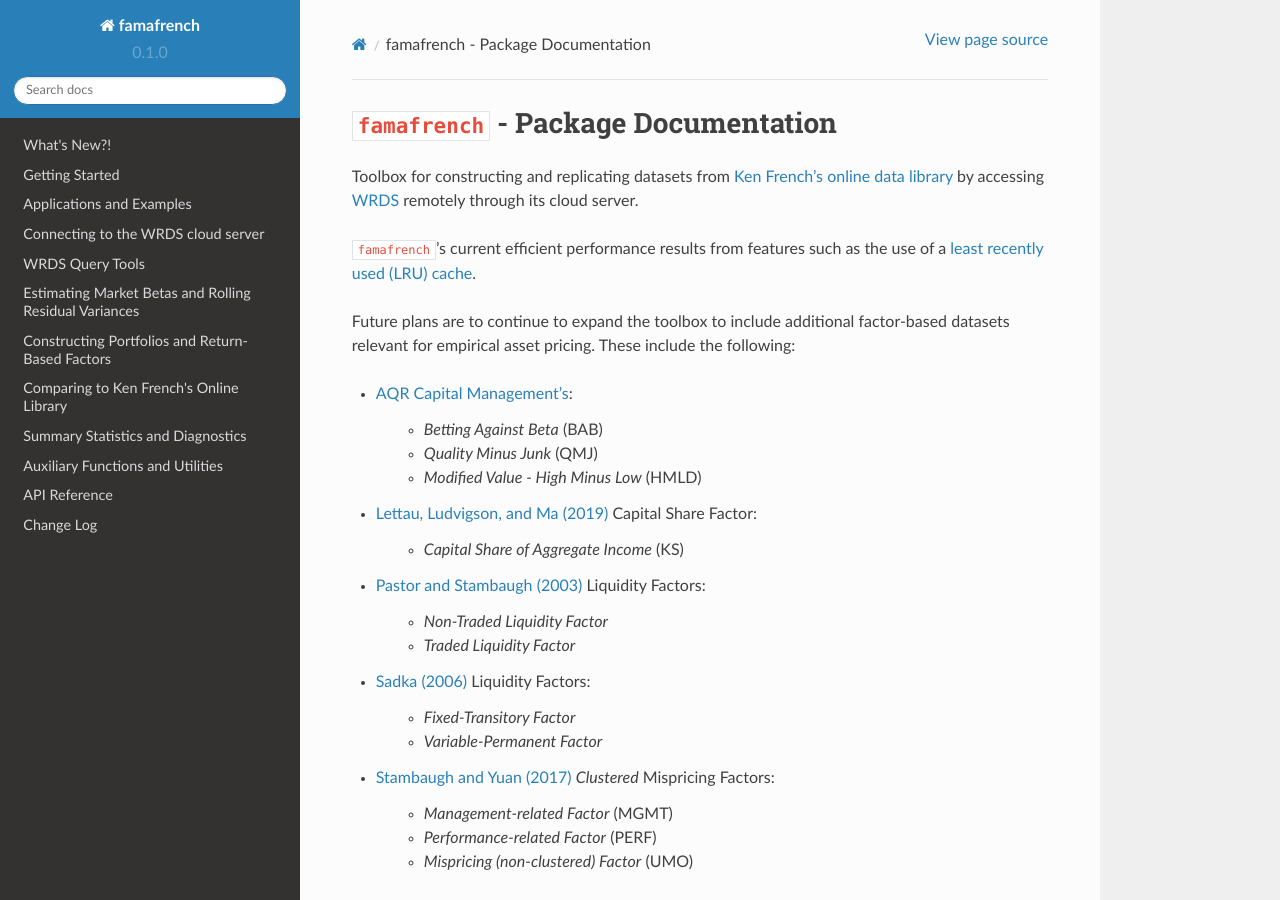
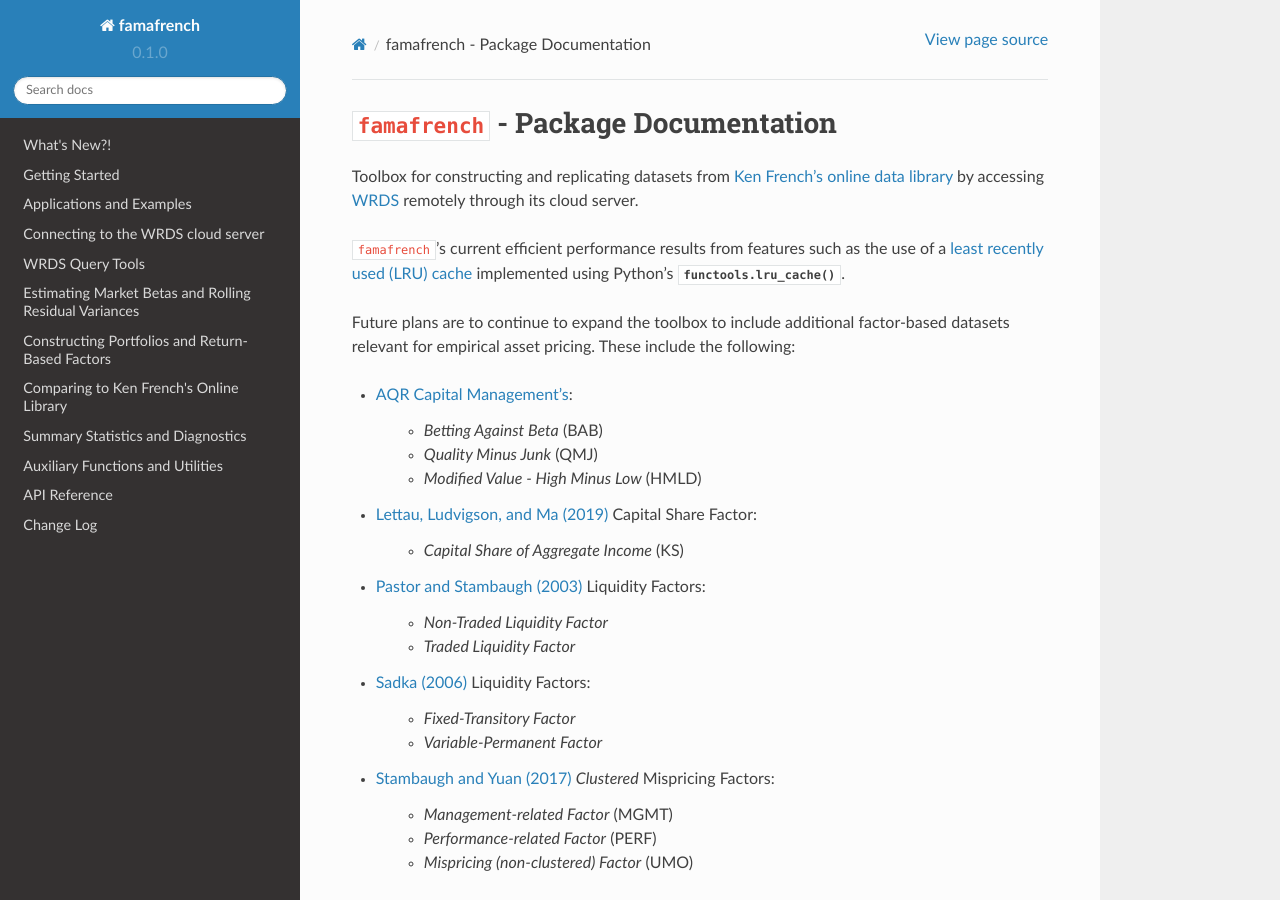
Before and after one commit to christianjauregui/famafrench, a Sphinx documentation site: the page built from docs/source/index.rst, in a window 1280 px wide and 900 px high. Built offline with Sphinx 7.4.7 and the Read the Docs theme 2.0.0, drawn with Linux system fonts in a browser that asks for light colours.

Commit message:
Updates to docs/source/*

```diff
--- a/docs/source/index.rst
+++ b/docs/source/index.rst
@@ -6,7 +6,7 @@
 
 Toolbox for constructing and replicating datasets from `Ken French's online data library <https://mba.tuck.dartmouth.edu/pages/faculty/ken.french/data_library.html>`_ by accessing `WRDS <https://wrds-www.wharton.upenn.edu/>`_ remotely through its cloud server.
 
-``famafrench``'s current efficient performance results from features such as the use of a `least recently used (LRU) cache <https://docs.python.org/3/library/functools.html>`_.
+``famafrench``'s current efficient performance results from features such as the use of a `least recently used (LRU) cache <https://medium.com/lambda-automotive/python-and-lru-cache-f812bbdcbb51>`_ implemented using Python's :func:`functools.lru_cache`.
 
 Future plans are to continue to expand the toolbox to include additional factor-based datasets relevant for empirical asset pricing. These include the following:
 
--- a/docs/source/whatsnew/whatsnew.rst
+++ b/docs/source/whatsnew/whatsnew.rst
@@ -10,4 +10,4 @@ What's New?!
 
 Look out for new features and/or improvements as new releases are made public!
 
-The current release (:ref:`changes/changes:Release 0.1.0` as of April 20, 2020) is the initial release.
+The current release (:ref:`changes/changes:Release 0.1.0`) as of April 20, 2020 is the initial release.
```
Also changed, not shown: 7 other files.
